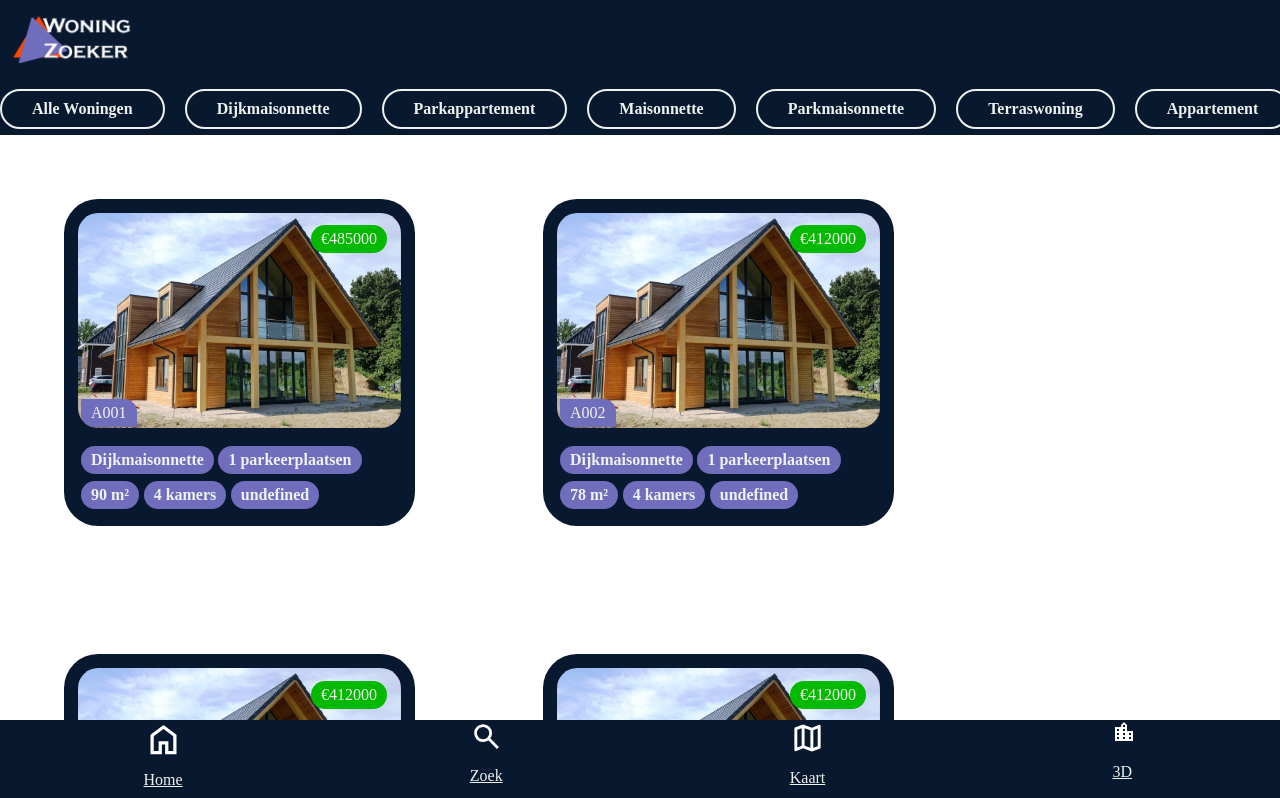
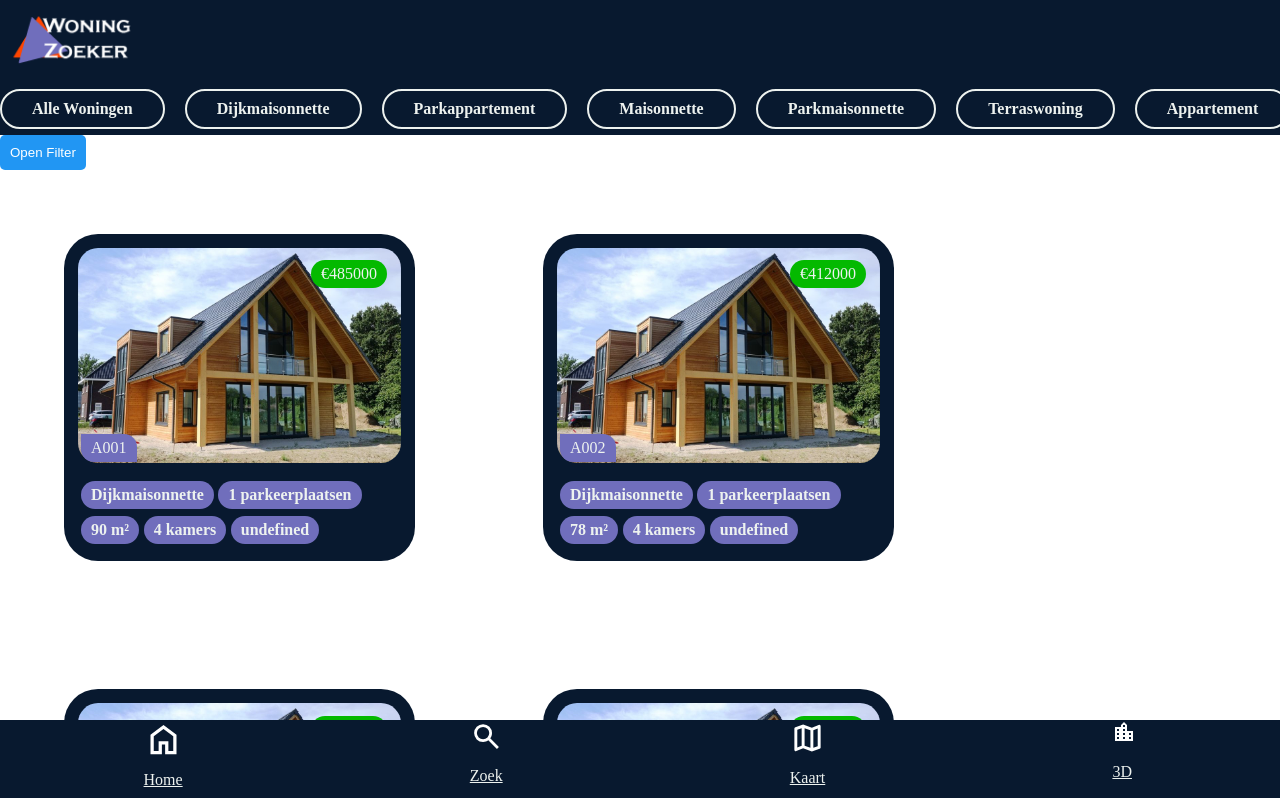
Before and after one commit to tomlommerse/woningzoeker, a React (Create React App) app: page /zoek in a window 1280 px wide. Shown: the top 798 px of the page. Built offline with nearby package versions, Linux system fonts and the light colour scheme.

Commit message:
Filter met kamers in de overlay

```diff
--- a/src/components/Filteroverlay.jsx
+++ b/src/components/Filteroverlay.jsx
@@ -1,11 +1,21 @@
 import React, { useState } from 'react';
 import '../styles/FilterOverlay.css';
 
-const FilterOverlay = () => {
+const FilterOverlay = ({ onFilterChange }) => {
   const [isOverlayVisible, setIsOverlayVisible] = useState(false);
+  const [roomFilter, setRoomFilter] = useState(null);
 
   const toggleOverlay = () => {
     setIsOverlayVisible(!isOverlayVisible);
+  };
+
+  const handleRoomFilterChange = (event) => {
+    setRoomFilter(event.target.value);
+  };
+
+  const applyFilters = () => {
+    onFilterChange(roomFilter);
+    toggleOverlay(); // Close the overlay after applying filters
   };
 
   return (
@@ -20,18 +30,25 @@ const FilterOverlay = () => {
             Sluit Filter
           </button>
 
-          {/* Voeg hier je filteropties toe */}
+
           <div>
             <label htmlFor="filterOptie1">Filter Optie 1:</label>
             <input type="text" id="filterOptie1" />
           </div>
 
           <div>
-            <label htmlFor="filterOptie2">Filter Optie 2:</label>
-            <input type="text" id="filterOptie2" />
+            <label htmlFor="roomFilter">Aantal Kamers:</label>
+            <select id="roomFilter" onChange={handleRoomFilterChange}>
+              <option value="">Alle Kamers</option>
+              <option value="2">2 Kamers</option>
+              <option value="3">3 Kamers</option>
+              <option value="4">4 Kamers</option>
+              <option value="5+">5+ Kamers</option>
+            </select>
           </div>
+          <button onClick={applyFilters}>Filter Toepassen</button>
 
-          {/* Voeg extra filters toe indien nodig */}
+
         </div>
       )}
     </div>
--- a/src/components/ListPage.jsx
+++ b/src/components/ListPage.jsx
@@ -4,12 +4,14 @@ import HomeCard from './cards/HomeCard';
 import ListPageMainFilter from './Woningpagina/filter/ListPageMainFilter';
 import jsonData from '../assets/wonen-in-de-kuil.json';
 import './Woningpagina/filter/filterbutton.css';
+import FilterOverlay from './Filteroverlay';
 
 const ListPage = () => {
     const { plots } = jsonData;
 
     const [activeFilter, setActiveFilter] = useState(null);
     const [filterOptions, setFilterOptions] = useState([]);
+    const [roomFilter, setRoomFilter] = useState(null);
 
     // Extract unique plot types from the JSON data
     useEffect(() => {
@@ -21,9 +23,28 @@ const ListPage = () => {
         setActiveFilter(type);
     };
 
+    const handleRoomFilterChange = (selectedRoomFilter) => {
+        setRoomFilter(selectedRoomFilter);
+    };
+
     const filteredPlots = activeFilter
         ? plots.filter((plot) => plot.type === activeFilter)
         : plots;
+
+    const applyRoomFilter = (plot) => {
+        if (!roomFilter) {
+            return true; // Geen kamerfilter geselecteerd, toon alle plots
+        }
+
+
+        if (roomFilter === "5+") {
+            return plot.room_count >= 5; // Toon plots met 5 of meer kamers
+        }
+
+        return plot.room_count === parseInt(roomFilter); // Toon plots met het specifieke aantal kamers
+        };
+
+    const filteredPlotsByRoom = filteredPlots.filter(applyRoomFilter);
 
     return (
         <main>
@@ -37,7 +58,8 @@ const ListPage = () => {
                     />
                 ))}
             </div>
-            {filteredPlots.map((plot) => (
+            <FilterOverlay onFilterChange={handleRoomFilterChange} />
+            {filteredPlotsByRoom.map((plot) => (
                 <HomeCard
                     key={plot.id}
                     home={plot.number}
--- a/src/components/detailpage.jsx
+++ b/src/components/detailpage.jsx
@@ -14,6 +14,7 @@ const FOTOS = [Test1, Test2, Test3, Test4, Test5]
 
 
 function Detailpage() {
+  console.log('bereikt')
   const { home } = useParams();
   const plot = jsonData.plots.find((p) => p.number === home);
   if (!plot) {
```
